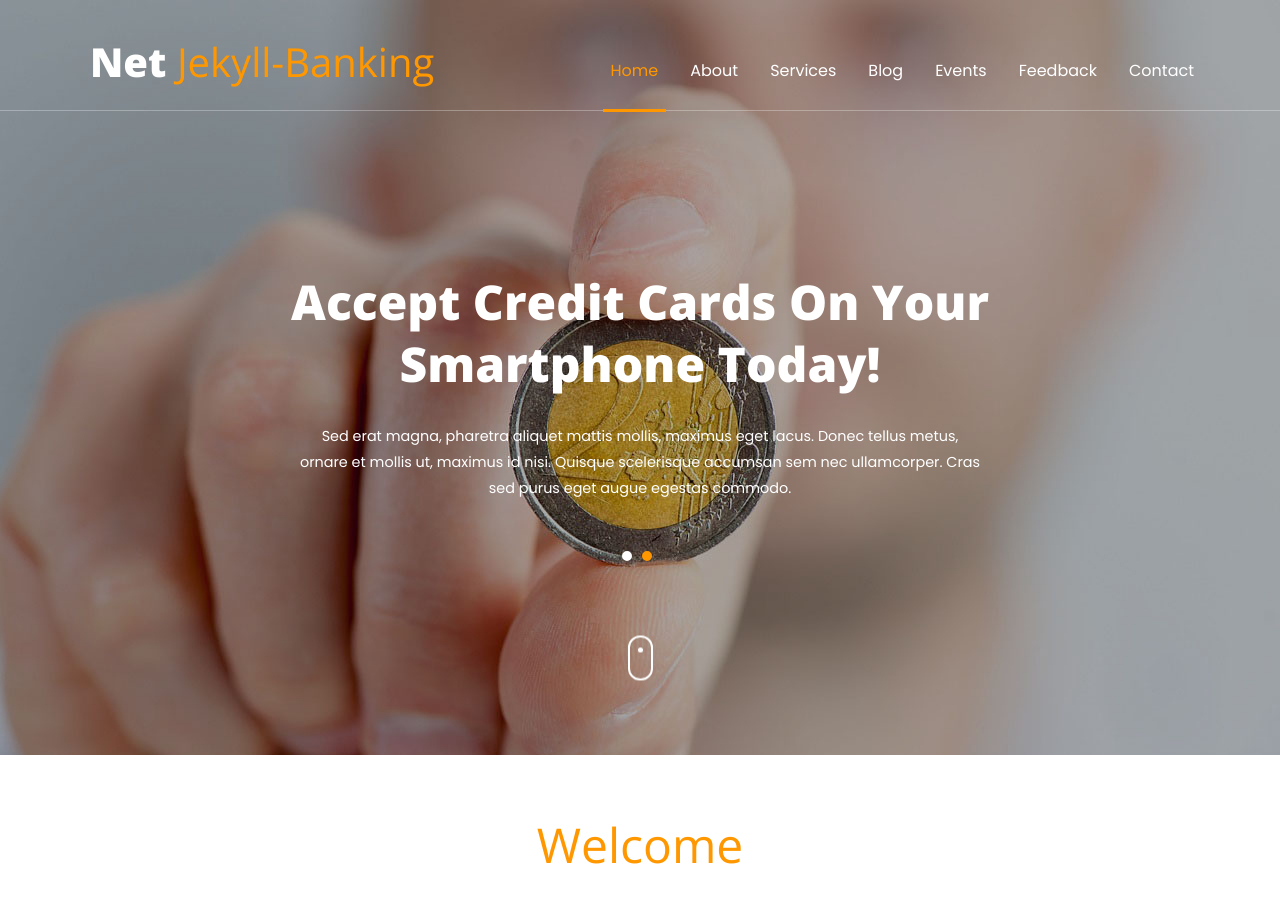
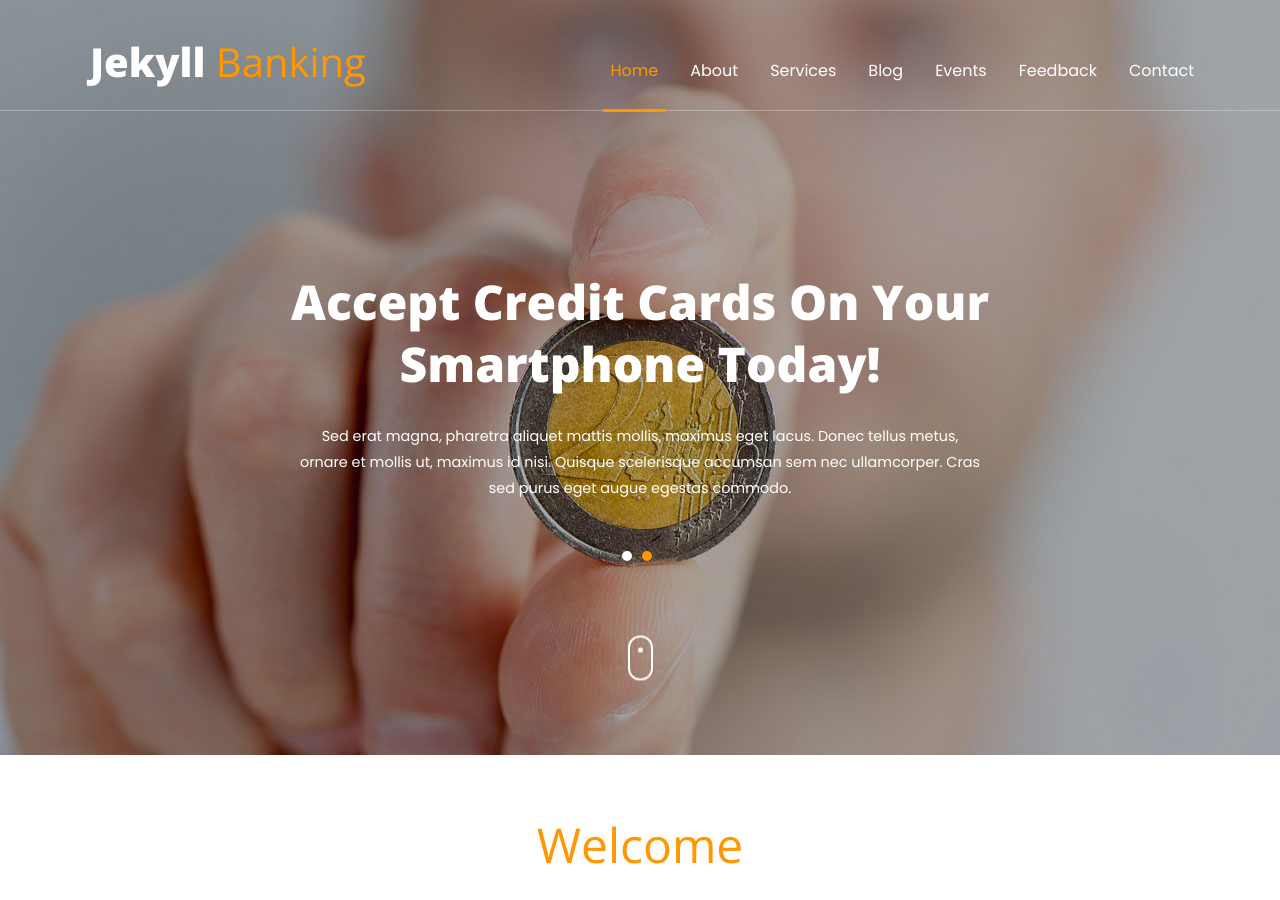
Before and after one commit to toplusplus/jekyll-banking, a Jekyll site: the page built from index.html, in a window 1280 px wide and 900 px high. Built offline with Jekyll 4.4.1, drawn with Linux system fonts in a browser that asks for light colours.

Commit message:
Fix page title

```diff
--- a/_includes/banner.html
+++ b/_includes/banner.html
@@ -11,7 +11,7 @@
 							<span class="icon-bar"></span>
 							<span class="icon-bar"></span>
 						</button>
-						<h1><a  href="{{site.baseurl}}/index.html">Net <span>{{ page.title }}</span></a></h1>
+						<h1><a  href="{{site.baseurl}}/index.html">Jekyll <span>{{ page.title }}</span></a></h1>
 					</div>
 					<!--navbar-header-->
 					<div class="collapse navbar-collapse" id="bs-example-navbar-collapse-1">
--- a/index.html
+++ b/index.html
@@ -1,4 +1,4 @@
 ---
 layout: default
-title: Jekyll-Banking
+title: Banking
 ---
```
Also changed, not shown: 1 other file.
